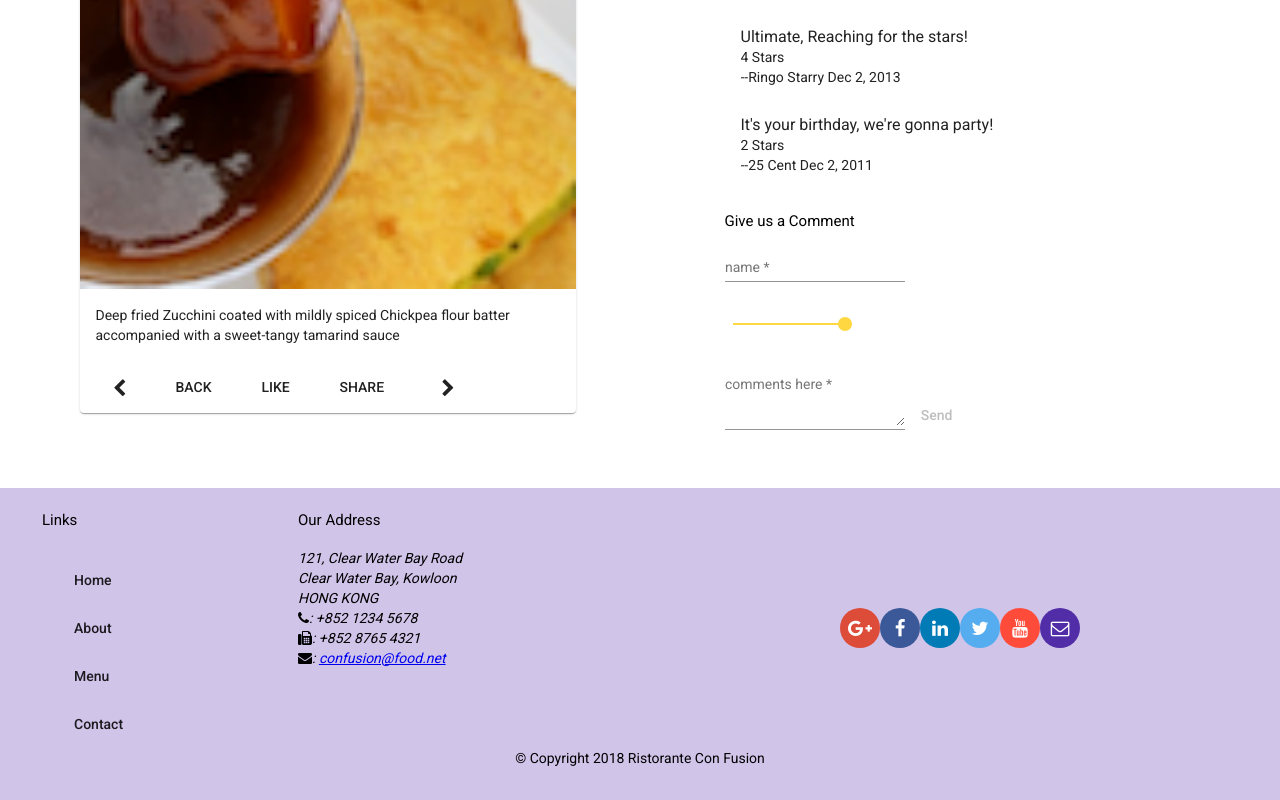
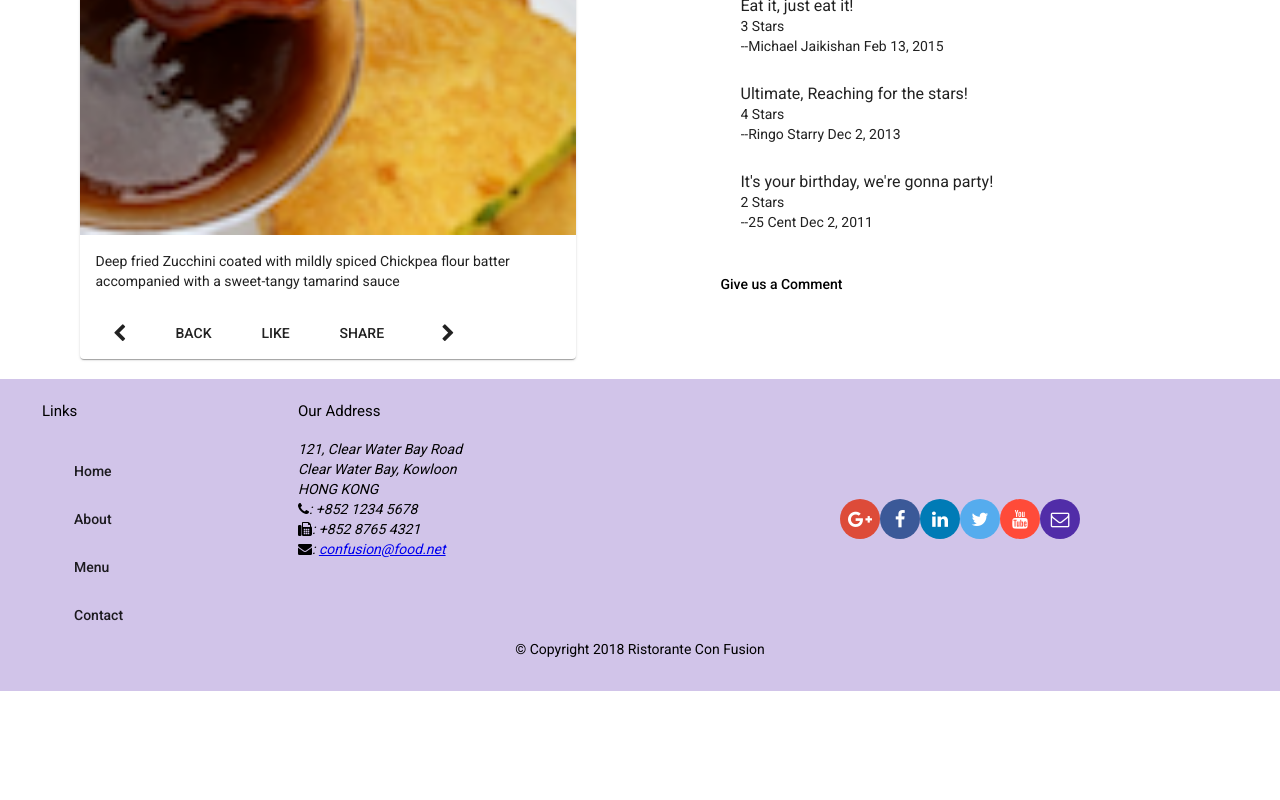
Before and after one commit to Vetrivel-Kalidass/Van-Restaurant, an Angular app: page /dishdetail/1 in a window 1280 px wide. Shown: the part 726-1526 px from the top of the page. After the commit the page ends 1417 px from the top, so only its background shows below. Built offline with nearby package versions, Linux system fonts and the light colour scheme.

Commit message:
fixed the form error showing  even after form is submitted,  so, I've created toggle to solve this problem

```diff
--- a/src/app/dishdetail/dishdetail.component.html
+++ b/src/app/dishdetail/dishdetail.component.html
@@ -55,10 +55,10 @@
     </mat-list-item>
   </mat-list>
   </div>
- <div class="container"
+  <button mat-button *ngIf="!commentFormState" (click)="toggleCommentForm()">Give us a Comment</button>
+ <div class="container"  *ngIf="commentFormState"
      fxLayout="column"
      fxLayoutGap="10px">
-
      <h4>Give us a Comment</h4>
      <form novalidate [formGroup]="commentForm" (ngSubmit)="onSubmit()" >
        <mat-form-field>
--- a/src/app/dishdetail/dishdetail.component.ts
+++ b/src/app/dishdetail/dishdetail.component.ts
@@ -21,6 +21,7 @@ export class DishdetailComponent implements OnInit {
 
   commentForm: FormGroup;
   newComment: Comment;
+  commentFormState: boolean;
 
   constructor(
     private dishservice: DishService,
@@ -68,16 +69,16 @@ export class DishdetailComponent implements OnInit {
     const newComment: Comment = {...this.commentForm.value, "date": dateTime.toISOString()};
     this.dish.comments.push(newComment);
     this.commentForm.reset();
+    this.toggleCommentForm();
   }
 
   createForm(){
     this.commentForm = this.fb.group({
-      author: ['', [Validators.required, Validators.minLength(2), Validators.maxLength(25)]],
-      rating: [5],
-      comment: ['', Validators.required]
+      author: this.fb.control(null, [Validators.required, Validators.minLength(2), Validators.maxLength(25)]),
+      rating: this.fb.control(5),
+      comment: this.fb.control(null, Validators.required)
     });
     this.commentForm.valueChanges.subscribe(data => this.validation(data));
-    this.validation();
   }
 
   validation(data?: any){
@@ -93,4 +94,8 @@ export class DishdetailComponent implements OnInit {
     }
   }
 
+  toggleCommentForm() {
+    this.commentFormState = !this.commentFormState;
+  }
+
 }
```
